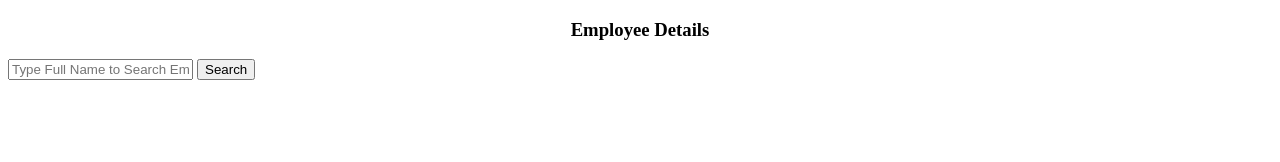
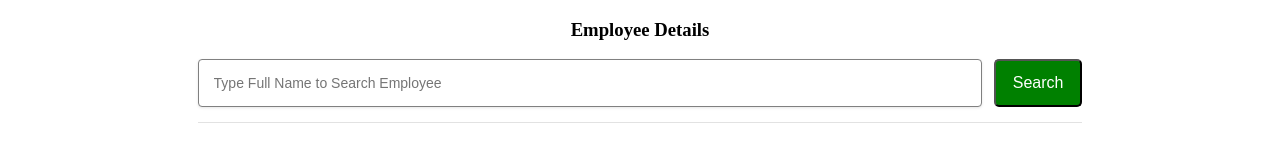
Before and after one commit to swati-13052/Accordian, a plain HTML site: page index.html in a window 1280 px wide. Drawn offline with Linux system fonts and the light colour scheme; no server answers.

Commit message:
Update mainCss.css

```diff
--- a/mainCss.css
+++ b/mainCss.css
@@ -58,3 +58,36 @@ body ul {
 .container .accor_content div {
     padding: 10px 0;
 }
+
+.search-container {
+    width: 70%;
+    margin: auto;
+    display: flex;
+    justify-content: space-between;
+    padding-bottom: 15px;
+    border-bottom: 1px solid #e2e2e2;
+}
+.search-container input {
+    width: 85%;
+    padding: 15px;
+    font-size: 14px;
+    border-radius: 4px;
+    outline: none;
+    border: 1px solid grey;
+    box-shadow: 0 1px 3px rgba(0, 0, 0, 0.1);
+}
+
+.search-container button {
+    width: 10%;
+    border-radius: 5px;
+    background: green;
+    color: white;
+    font-size: 16px;
+    outline: none;
+}
+
+.errorText {
+    color: red;
+    width: 70%;
+    margin: auto;
+}
```
